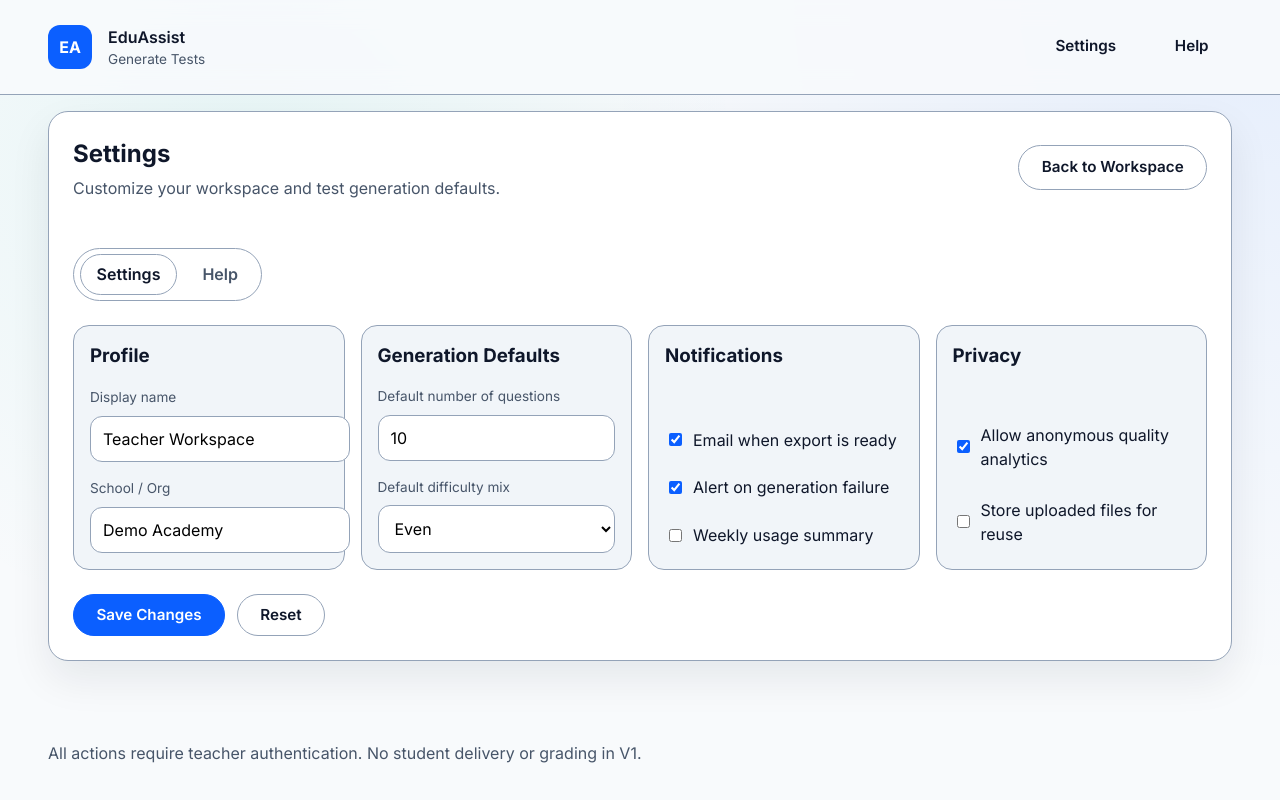
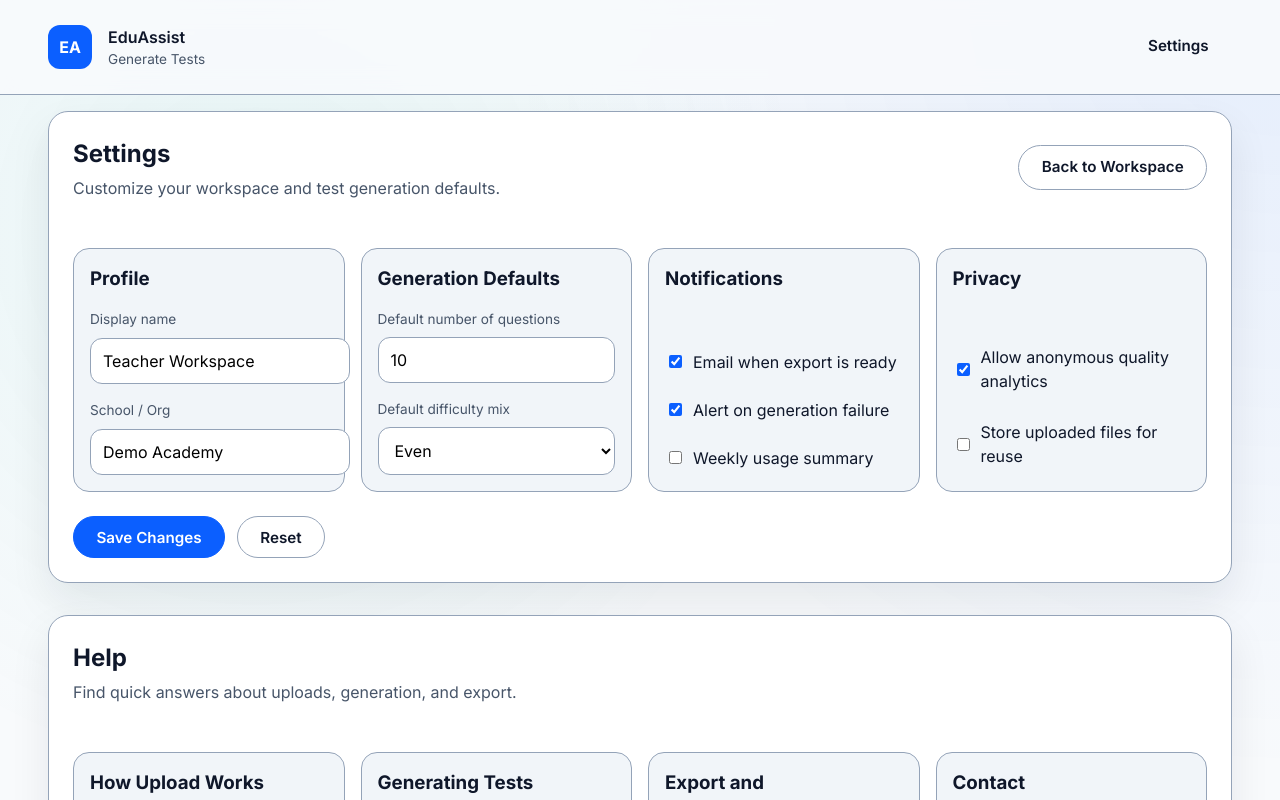
Before and after one commit to shahd803/EduAssist, a Next.js app: page /settings in a window 1280 px wide. Shown: the top 800 px of the page. Built offline with nearby package versions, Linux system fonts and the light colour scheme.

Commit message:
fixed help panel layout issue

```diff
--- a/src/app/globals.css
+++ b/src/app/globals.css
@@ -501,33 +501,6 @@ input[type='number'] {
   gap: 1.5rem;
 }
 
-.settings-tabs {
-  display: inline-flex;
-  align-items: center;
-  gap: 0.5rem;
-  padding: 0.35rem;
-  border: 1px solid var(--color-border);
-  border-radius: 999px;
-  width: fit-content;
-}
-
-.settings-tab {
-  display: inline-flex;
-  align-items: center;
-  justify-content: center;
-  border-radius: 999px;
-  padding: 0.45rem 1rem;
-  font-weight: 600;
-  color: var(--color-muted);
-  border: 1px solid transparent;
-}
-
-.settings-tab.active {
-  color: var(--color-text);
-  background: #ffffff;
-  border-color: var(--color-border);
-}
-
 .settings-grid {
   display: grid;
   grid-template-columns: repeat(auto-fit, minmax(260px, 1fr));
--- a/src/app/settings/page.js
+++ b/src/app/settings/page.js
@@ -2,10 +2,7 @@ import Link from 'next/link'
 import Topbar from '@/components/Topbar'
 import Footer from '@/components/Footer'
 
-export default async function SettingsPage({ searchParams }) {
-  const resolvedSearchParams = await searchParams
-  const activeTab = resolvedSearchParams?.tab === 'help' ? 'help' : 'settings'
-
+export default function SettingsPage() {
   return (
     <div className="app">
       <Topbar />
@@ -14,27 +11,12 @@ export default async function SettingsPage({ searchParams }) {
         <section className="panel settings-panel">
           <div className="panel-header">
             <div>
-              <h2>{activeTab === 'help' ? 'Help' : 'Settings'}</h2>
-              <p className="muted">
-                {activeTab === 'help'
-                  ? 'Find quick answers about uploads, generation, and export.'
-                  : 'Customize your workspace and test generation defaults.'}
-              </p>
+              <h2>Settings</h2>
+              <p className="muted">Customize your workspace and test generation defaults.</p>
             </div>
             <Link href="/" className="btn btn-outline">Back to Workspace</Link>
           </div>
 
-          <div className="settings-tabs">
-            <Link href="/settings" className={`settings-tab ${activeTab === 'settings' ? 'active' : ''}`}>
-              Settings
-            </Link>
-            <Link href="/settings?tab=help" className={`settings-tab ${activeTab === 'help' ? 'active' : ''}`}>
-              Help
-            </Link>
-          </div>
-
-          {activeTab === 'settings' ? (
-            <>
           <div className="settings-grid">
             <section className="settings-card">
               <h3>Profile</h3>
@@ -101,8 +83,16 @@ export default async function SettingsPage({ searchParams }) {
             <button className="btn btn-primary">Save Changes</button>
             <button className="btn btn-outline">Reset</button>
           </div>
-            </>
-          ) : (
+        </section>
+
+        <section className="panel settings-panel">
+          <div className="panel-header">
+            <div>
+              <h2>Help</h2>
+              <p className="muted">Find quick answers about uploads, generation, and export.</p>
+            </div>
+          </div>
+
           <div className="settings-grid">
             <section className="settings-card">
               <h3>How Upload Works</h3>
@@ -121,7 +111,6 @@ export default async function SettingsPage({ searchParams }) {
               <p className="muted">Need help with a classroom workflow? Reach out to support@eduassist.local.</p>
             </section>
           </div>
-          )}
         </section>
       </main>
 
--- a/src/components/Topbar.jsx
+++ b/src/components/Topbar.jsx
@@ -12,7 +12,6 @@ function Topbar() {
       </div>
       <nav className="topbar-actions">
         <Link href="/settings" className="btn btn-ghost">Settings</Link>
-        <Link href="/settings?tab=help" className="btn btn-ghost">Help</Link>
       </nav>
     </header>
   )
```
Lines whose indentation alone changed are shown as unchanged.
